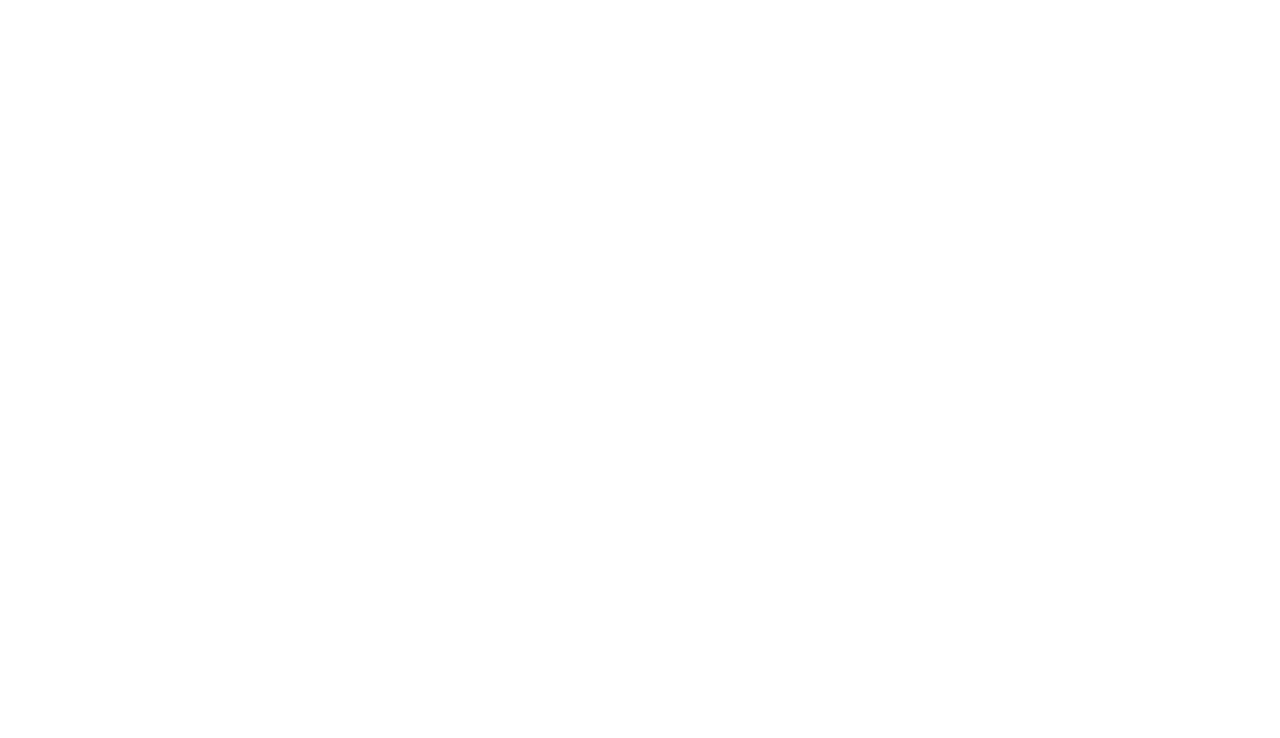
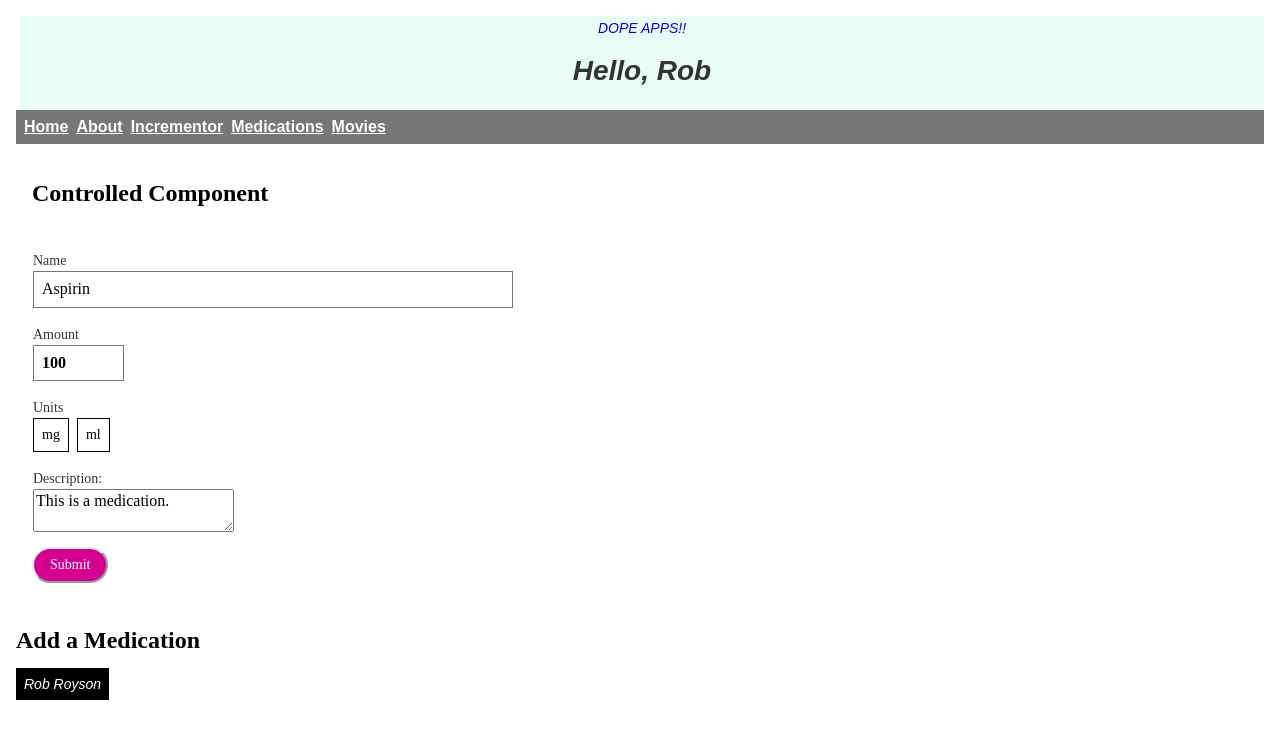
Before and after one commit to rroyson/hello-incrementor, a React (Create React App) app: page /medications in a window 1280 px wide. Shown: the top 738 px of the page. Built offline with nearby package versions, Linux system fonts and the light colour scheme.

Commit message:
added moviesearch

```diff
--- a/src/App.js
+++ b/src/App.js
@@ -4,6 +4,7 @@ import { BrowserRouter, Route } from 'react-router-dom'
 import Home from './pages/home'
 import About from './pages/about'
 import Incrementor from './pages/incrementor'
+import Medications from './pages/medications'
 
 import './App.css'
 
@@ -15,6 +16,7 @@ class App extends Component {
           <Route exact path="/" component={Home} />
           <Route path="/about" component={About} />
           <Route path="/incrementor" component={Incrementor} />
+          <Route path="/medications" component={Medications} />
         </div>
       </BrowserRouter>
     )
--- /dev/null
+++ b/src/components/optionButton.js
@@ -0,0 +1,22 @@
+import React from 'react'
+
+const OptionButton = props => {
+  const backgroundColor = props.selectedValue === props.value
+    ? 'bg-light-blue'
+    : 'bg-white'
+
+  const textColor = props.selectedValue === props.value ? 'white' : 'black'
+
+  return (
+    <input
+      className={`f6 fw2 mr2 b pa2 input-reset ba ${backgroundColor} ${textColor}`}
+      type="button"
+      name={props.name}
+      id="unit"
+      value={props.value}
+      onClick={props.changeEvent}
+    />
+  )
+}
+
+export default OptionButton
--- a/src/containers/header.js
+++ b/src/containers/header.js
@@ -7,7 +7,7 @@ export default props => {
       <a className="link" href="https://github.com/rroyson">
         DOPE APPS!!
       </a>
-      <Hello firstName="Pate" />
+      <Hello firstName="Rob" />
     </div>
   )
 }
--- a/src/containers/hello.js
+++ b/src/containers/hello.js
@@ -11,7 +11,7 @@ class Hello extends React.Component {
         <h1>
           Hello, {this.props.firstName}
         </h1>
-        <h2>Are you cool? {this.state.isCool ? 'yes' : 'no'}</h2>
+
       </div>
     )
   }
--- /dev/null
+++ b/src/containers/medicationAdd.js
@@ -0,0 +1,89 @@
+import React from 'react'
+import Title from '../components/title'
+import OptionButton from '../components/optionButton'
+
+class MedicationAdd extends React.Component {
+  constructor(props) {
+    super(props)
+    this.state = {
+      name: 'Aspirin',
+      amount: 100,
+      unit: 'mg',
+      description: 'This is a medication.'
+    }
+    this.handleNameChange = this.handleNameChange.bind(this)
+    this.handleAmount = this.handleAmount.bind(this)
+  }
+
+  handleNameChange(e) {
+    this.setState({ name: e.target.value })
+  }
+  handleAmount(e) {
+    this.setState({ amount: e.target.value })
+  }
+
+  render() {
+    return (
+      <div className="pa3">
+        <h2>Controlled Component</h2>
+        <article className="black-80">
+          <form>
+            <fieldset className="ba b--transparent ph0 mh0">
+              <div className="mt3">
+                <label className="db fw4 lh-copy f6" htmlFor="name">
+                  Name
+                </label>
+                <input
+                  className="pa2 input-reset ba bg-transparent w-100 measure"
+                  type="text"
+                  id="name"
+                  size="100"
+                  value={this.state.name}
+                  onChange={this.handleNameChange}
+                />
+              </div>
+              <div className="mt3">
+                <label className="db fw4 lh-copy f6" htmlFor="amount">
+                  Amount
+                </label>
+                <input
+                  className="b pa2 input-reset ba bg-transparent"
+                  type="number"
+                  name="amount"
+                  id="amount"
+                  min="0"
+                  max="1000"
+                  value={this.state.amount}
+                  onChange={this.handleAmount}
+                />
+              </div>
+              <div className="mt3">
+                <label className="db fw4 lh-copy f6" htmlFor="unitsMg">
+                  Units
+                </label>
+                <OptionButton value="mg" name="unitMg" />
+                <OptionButton value="ml" name="unitMl" />
+              </div>
+              <div className="mt3">
+                <label className="db fw4 lh-copy f6">
+                  Description:
+
+                </label>
+                <textarea value={this.state.description} />
+              </div>
+
+            </fieldset>
+            <input
+              className="f6 grow no-underline br-pill ph3 pv2 mb2 dib white bg-dark-pink b--light-gray"
+              type="submit"
+              value="Submit"
+            />
+          </form>
+        </article>
+
+      </div>
+    )
+  }
+}
+
+export default MedicationAdd
--- a/src/containers/nav.js
+++ b/src/containers/nav.js
@@ -10,6 +10,11 @@ export default props => {
       <Link className="mr2 white" to="/about">About</Link>
 
       <Link className="mr2 white" to="/incrementor">Incrementor</Link>
+
+      <Link className="mr2 white" to="/medications">Medications</Link>
+
+      <Link className="mr2 white" to="/moviesearch">Movies</Link>
+
     </div>
   )
 }
--- /dev/null
+++ b/src/pages/medications.js
@@ -0,0 +1,19 @@
+import React from 'react'
+import MedicationAdd from '../containers/medicationAdd'
+import Nav from '../containers/nav'
+import Title from '../components/title'
+import Footer from '../containers/footer'
+import Header from '../containers/header'
+import OptionButton from '../components/optionButton'
+
+const Medications = props =>
+  <div className="bold pa3 pb0">
+    <Header />
+    <Nav />
+    <MedicationAdd />
+    <h2>Add a Medication</h2>
+    <Footer />
+
+  </div>
+
+export default Medications
```
Also changed, not shown: src/components/movie-list-item.js (added, +20 -0 lines), src/containers/movieSearch.js (added, +56 -0 lines), src/pages/moviesearch.js (added, +22 -0 lines).
